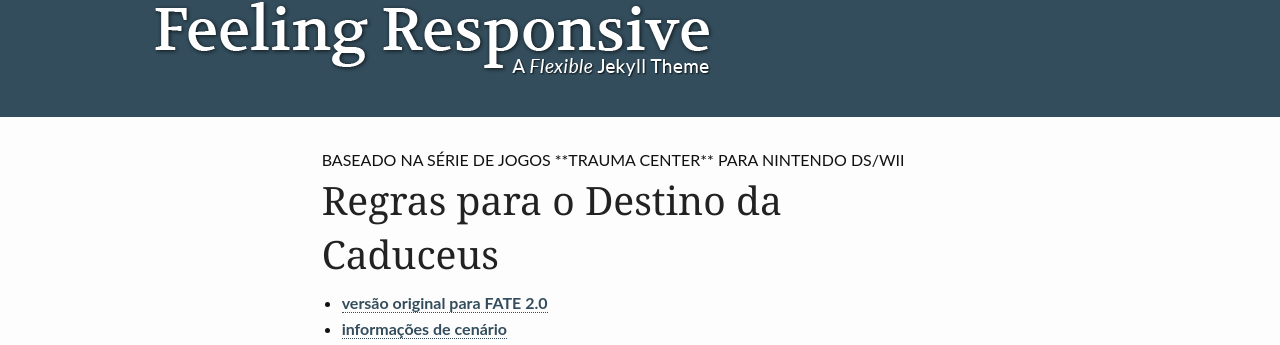
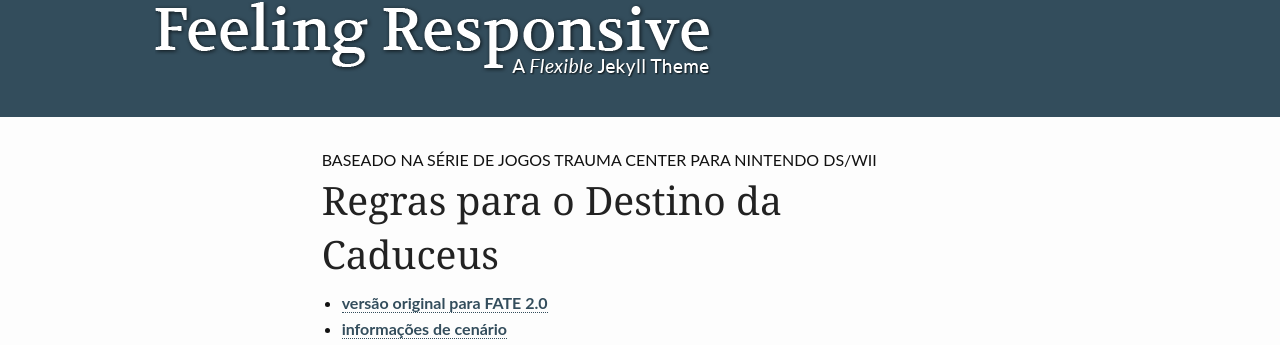
Before and after one commit to fabiocosta0305/fabiocosta0305.github.io-old, a Jekyll site: the page built from _posts/RPG/2015-05-21-DestinoDaCaduceus-regras.md, in a window 1280 px wide and 900 px high. Shown: the part 108-453 px from the top of the window. Built offline with Jekyll 4.4.1, drawn with Linux system fonts in a browser that asks for light colours.

```diff
--- a/_posts/RPG/2015-05-21-DestinoDaCaduceus-regras.md
+++ b/_posts/RPG/2015-05-21-DestinoDaCaduceus-regras.md
@@ -1,6 +1,6 @@
 ---
 title: Regras para o Destino da Caduceus
-subheadline: baseado na série de Jogos **Trauma Center** para Nintendo DS/Wii
+subheadline: baseado na série de Jogos Trauma Center para Nintendo DS/Wii
 layout: page
 categories:
  - RPG
```
